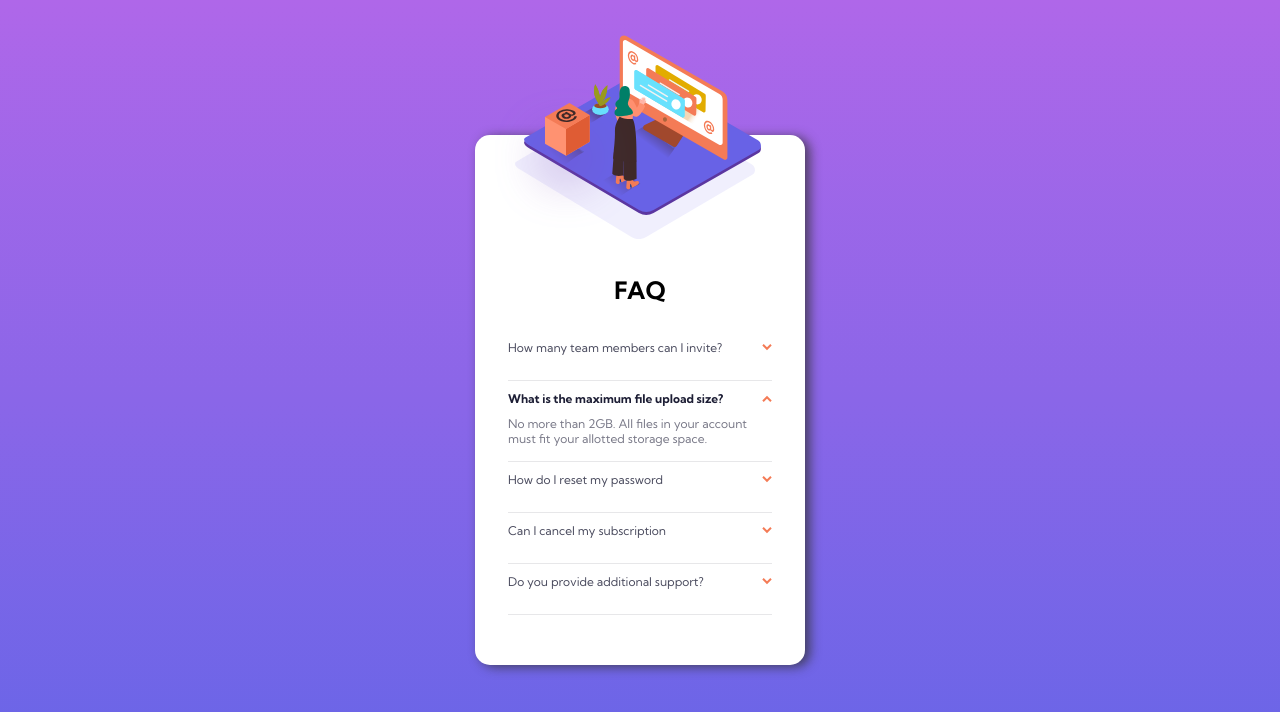
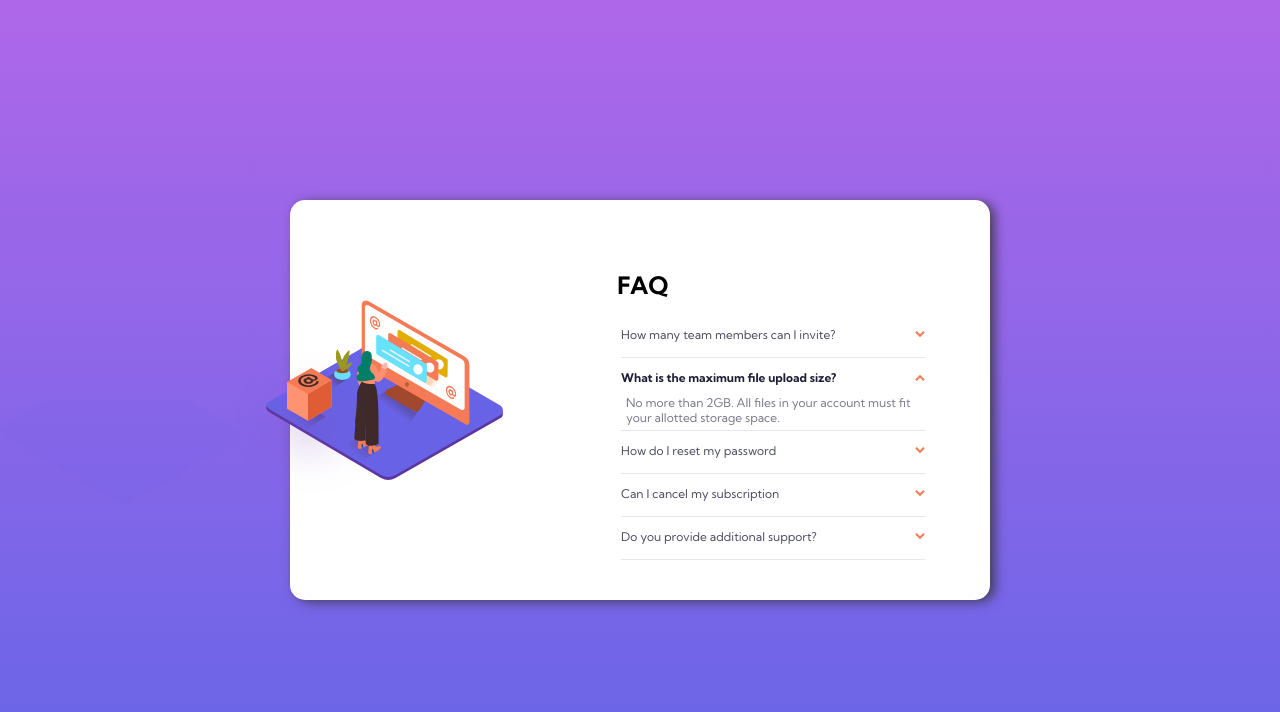
Before and after one commit to codemaoz90/accordion-card-app, a plain HTML site: page index.html in a window 1280 px wide. Drawn offline with Linux system fonts and the light colour scheme.

Commit message:
Media queries added

```diff
--- a/index.html
+++ b/index.html
@@ -13,8 +13,11 @@
 <body>
   <main class="container">
     <div class="accordion">
+      <div class="accordion__header">
         <img src="/images/bg-pattern-mobile.svg" alt="A girl reading FAQS" class="accordion__svg1">
         <img src="/images/illustration-woman-online-mobile.svg" alt="A girl reading FAQS" class="accordion__svg2">
+      </div>
+      <div class="accordion__body">
         <h2 class="accordion__title">FAQ</h2>
         <div class="question">
           <div class="question__title">
@@ -58,6 +61,8 @@
           </div>
         </div>
       </div>
+
+    </div>
     </div>
   </main>
 </body>
--- a/index.scss
+++ b/index.scss
@@ -43,45 +43,80 @@ h4 {
 
 .accordion {
   padding-bottom: 40px;
-  width: 90%;
+  width: 365px;
   position: relative;
   background: white;
   border-radius: 15px;
   -webkit-box-shadow: 5px 2px 11px 0px rgba(50, 50, 50, 0.75);
   -moz-box-shadow: 5px 2px 11px 0px rgba(50, 50, 50, 0.75);
   box-shadow: 5px 2px 11px 0px rgba(50, 50, 50, 0.75);
-  @media screen and (min-width: 375px) {
-    width: 330px;
+  @media screen and (min-width: 750px) {
+    width: 700px;
+    height: 400px;
+    position: static;
+    padding: 0;
+    display: flex;
+    justify-content: center;
+    align-items: center;
+    .accordion__header {
+    }
+    .accordion__body {
+      display: flex;
+      flex-direction: column;
+      justify-content: center;
+      align-items: center;
+      margin-top: -30px;
+    }
   }
 }
+
 .accordion__svg1 {
   position: absolute;
   top: 0;
   left: 40px;
+  @media screen and (min-width: 750px) {
+    top: 50%;
+    left: 0;
+  }
 }
 .accordion__svg2 {
   position: relative;
   top: -100px;
   left: 20px;
+  @media screen and (min-width: 750px) {
+    top: 50%;
+    left: -20%;
+  }
 }
 
 .accordion__title {
   text-align: center;
   margin-top: -60px;
   padding-bottom: 25px;
+  @media screen and (min-width: 750px) {
+    text-align: right;
+    margin-top: 0;
+    margin-left: -60%;
+    padding-top: 70px;
+  }
 }
 .arrow {
   transform: rotate(180deg);
 }
 .question {
-  width: 80%;
+  width: 70%;
   margin: 10px auto;
-
+  @media screen and (min-width: 750px) {
+    margin-top: 2px;
+  }
   .question__title {
     display: flex;
     justify-content: space-between;
     align-items: center;
     padding-bottom: 10px;
+    @media screen and (min-width: 750px) {
+      padding-bottom: 5px;
+    }
   }
   .question__answer {
     display: flex;
@@ -89,5 +124,8 @@ h4 {
     align-items: center;
     padding-bottom: 15px;
     border-bottom: 1px solid $divider;
+    @media screen and (min-width: 750px) {
+      padding: 5px;
+    }
   }
 }
```
Also changed, not shown: index.css, 1 other file. Lines whose indentation alone changed are shown as unchanged.
